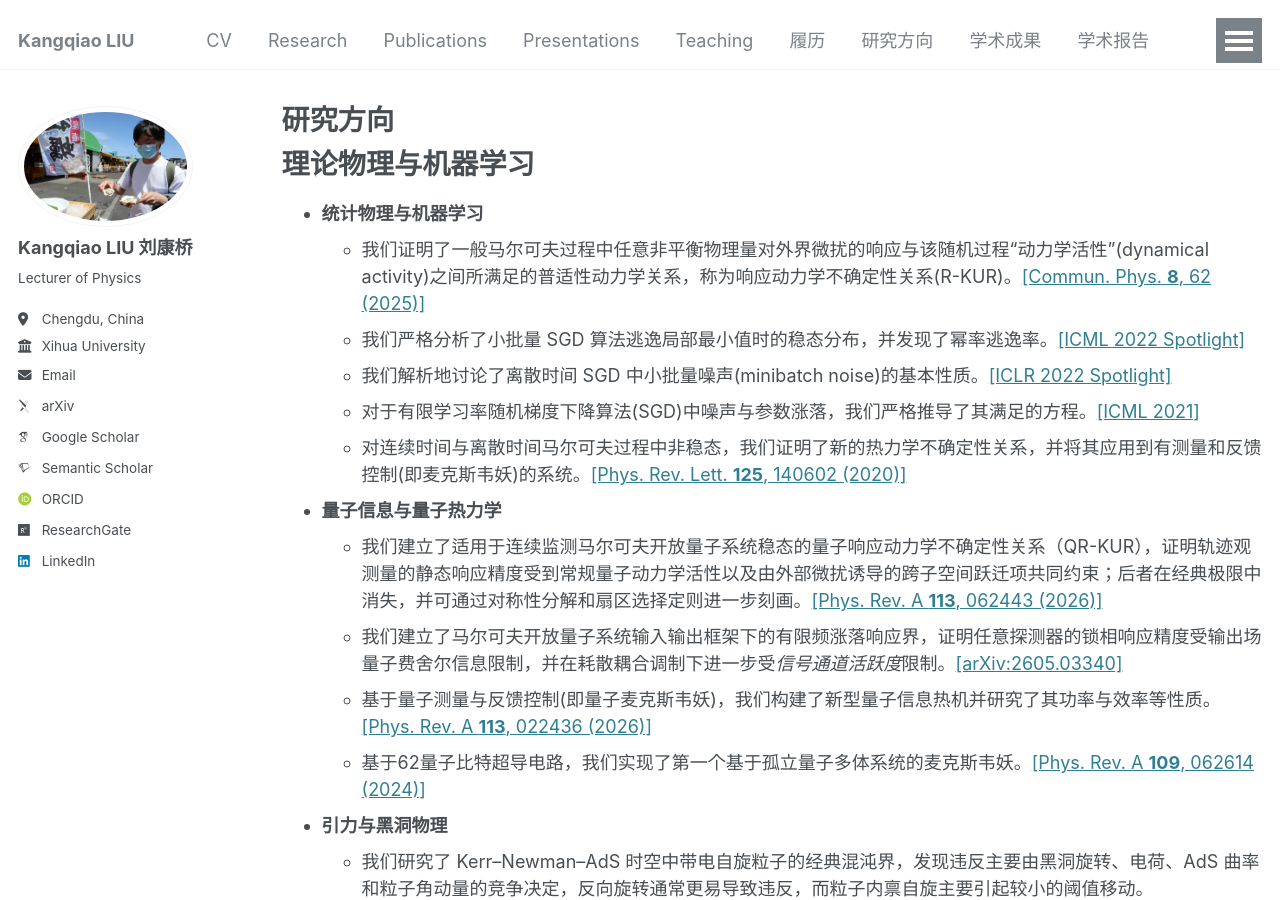
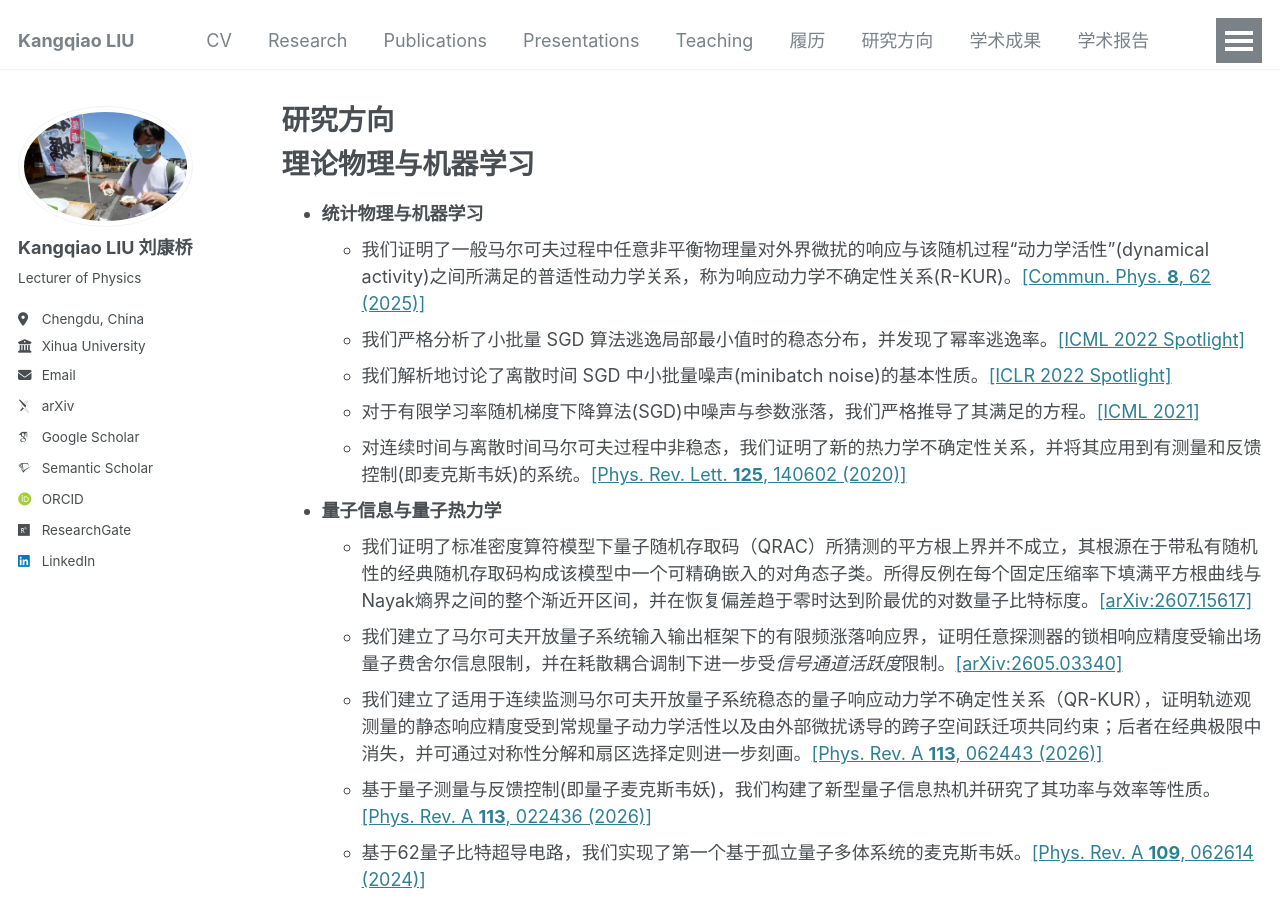
Before and after one commit to KangqiaoLiu/KangqiaoLiu.github.io, a Jekyll site: the page built from _pages/research_zh.md, in a window 1280 px wide and 900 px high. Built offline with Jekyll 4.4.1, drawn with Linux system fonts in a browser that asks for light colours; some web fonts are replaced.

Commit message:
Update research_zh.md

```diff
--- a/_pages/research_zh.md
+++ b/_pages/research_zh.md
@@ -18,15 +18,12 @@ redirect_from:
   * 对连续时间与离散时间马尔可夫过程中非稳态，我们证明了新的热力学不确定性关系，并将其应用到有测量和反馈控制(即麦克斯韦妖)的系统。[[Phys. Rev. Lett. **125**, 140602 (2020)]](https://journals.aps.org/prl/abstract/10.1103/PhysRevLett.125.140602)
 
 * **量子信息与量子热力学**
+  * 我们证明了标准密度算符模型下量子随机存取码（QRAC）所猜测的平方根上界并不成立，其根源在于带私有随机性的经典随机存取码构成该模型中一个可精确嵌入的对角态子类。所得反例在每个固定压缩率下填满平方根曲线与Nayak熵界之间的整个渐近开区间，并在恢复偏差趋于零时达到阶最优的对数量子比特标度。[[arXiv:2607.15617]](https://arxiv.org/abs/2607.15617)
+  * 我们建立了马尔可夫开放量子系统输入输出框架下的有限频涨落响应界，证明任意探测器的锁相响应精度受输出场量子费舍尔信息限制，并在耗散耦合调制下进一步受*信号通道活跃度*限制。[[arXiv:2605.03340]](https://arxiv.org/abs/2605.03340)
   * 我们建立了适用于连续监测马尔可夫开放量子系统稳态的量子响应动力学不确定性关系（QR-KUR），证明轨迹观测量的静态响应精度受到常规量子动力学活性以及由外部微扰诱导的跨子空间跃迁项共同约束；后者在经典极限中消失，并可通过对称性分解和扇区选择定则进一步刻画。[[Phys. Rev. A **113**, 062443 (2026)]](https://arxiv.org/abs/2501.04895)
-  * 我们建立了马尔可夫开放量子系统输入输出框架下的有限频涨落响应界，证明任意探测器的锁相响应精度受输出场量子费舍尔信息限制，并在耗散耦合调制下进一步受*信号通道活跃度*限制。[[arXiv:2605.03340]](https://arxiv.org/abs/2605.03340)
   * 基于量子测量与反馈控制(即量子麦克斯韦妖)，我们构建了新型量子信息热机并研究了其功率与效率等性质。[[Phys. Rev. A **113**, 022436 (2026)]](https://journals.aps.org/pra/abstract/10.1103/rhvv-yd6w)
   * 基于62量子比特超导电路，我们实现了第一个基于孤立量子多体系统的麦克斯韦妖。[[Phys. Rev. A **109**, 062614 (2024)]](https://journals.aps.org/pra/abstract/10.1103/PhysRevA.109.062614)
 
 * **引力与黑洞物理**
   * 我们研究了 Kerr–Newman–AdS 时空中带电自旋粒子的经典混沌界，发现违反主要由黑洞旋转、电荷、AdS 曲率和粒子角动量的竞争决定，反向旋转通常更易导致违反，而粒子内禀自旋主要引起较小的阈值移动。[[arXiv:2607.00432]](https://arxiv.org/abs/2607.00432)
   * 我们研究了Kerr–Newman黑洞时空中带电自旋粒子的Lyapunov指数界，揭示了黑洞转动、粒子自旋、电荷与角动量如何共同决定其是否超过表面引力/MSS尺度。[[Eur. Phys. J. C **86**, 677 (2026)]](https://doi.org/10.1140/epjc/s10052-026-15894-8)
-
-{% comment %}
-  * 我们证明了标准密度算符模型下量子随机存取码（QRAC）所猜测的**平方根上界**并不成立，其根源在于带私有随机性的经典随机存取码构成该模型中一个可精确嵌入的对角态子类。所得反例在每个固定压缩率下填满平方根曲线与 **Nayak 熵界**之间的整个渐近开区间，并在恢复偏差趋于零时达到阶最优的对数量子比特标度。[[arXiv:XXXX.XXXXX]](https://arxiv.org/abs/XXXX.XXXXX)
-{% endcomment %}
```
